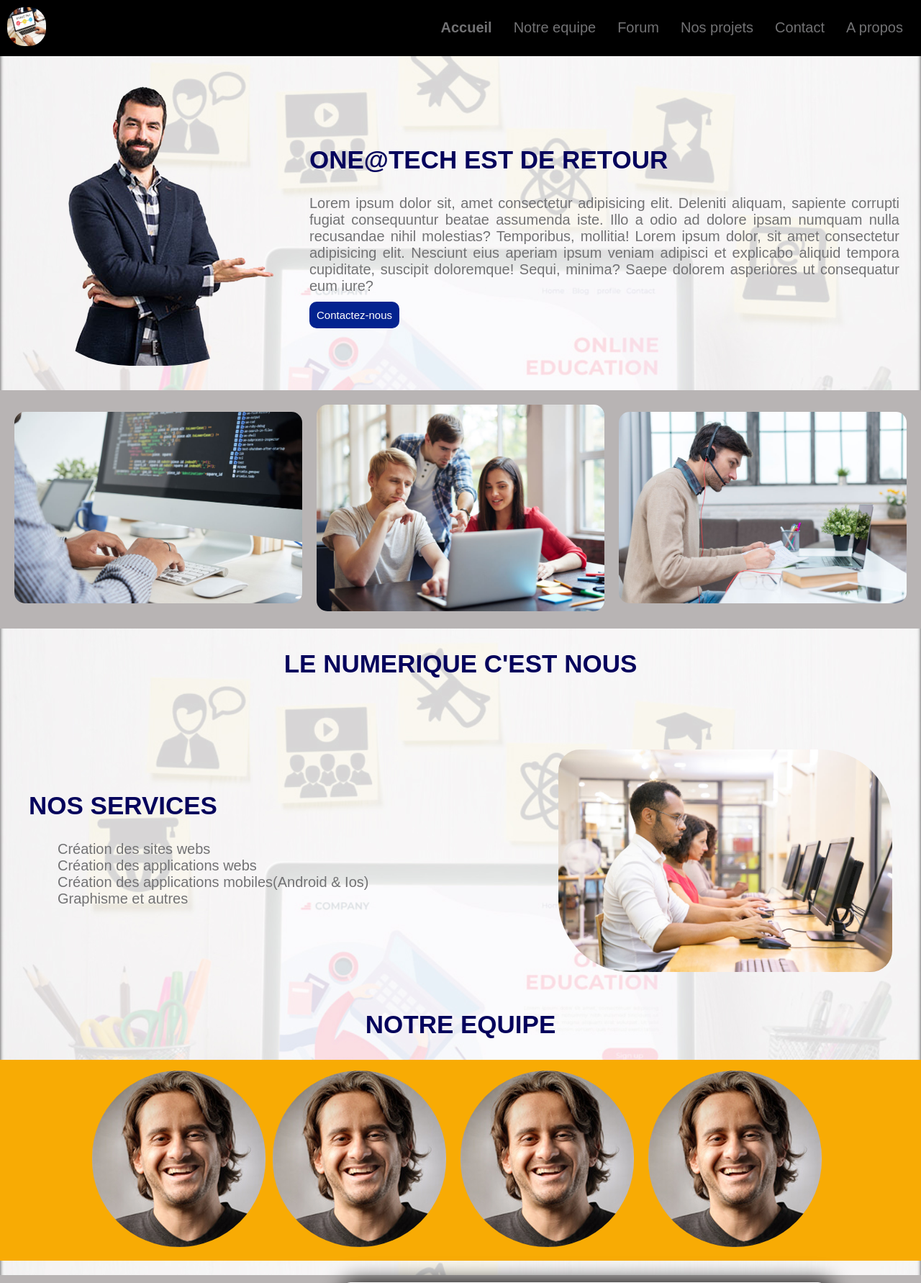
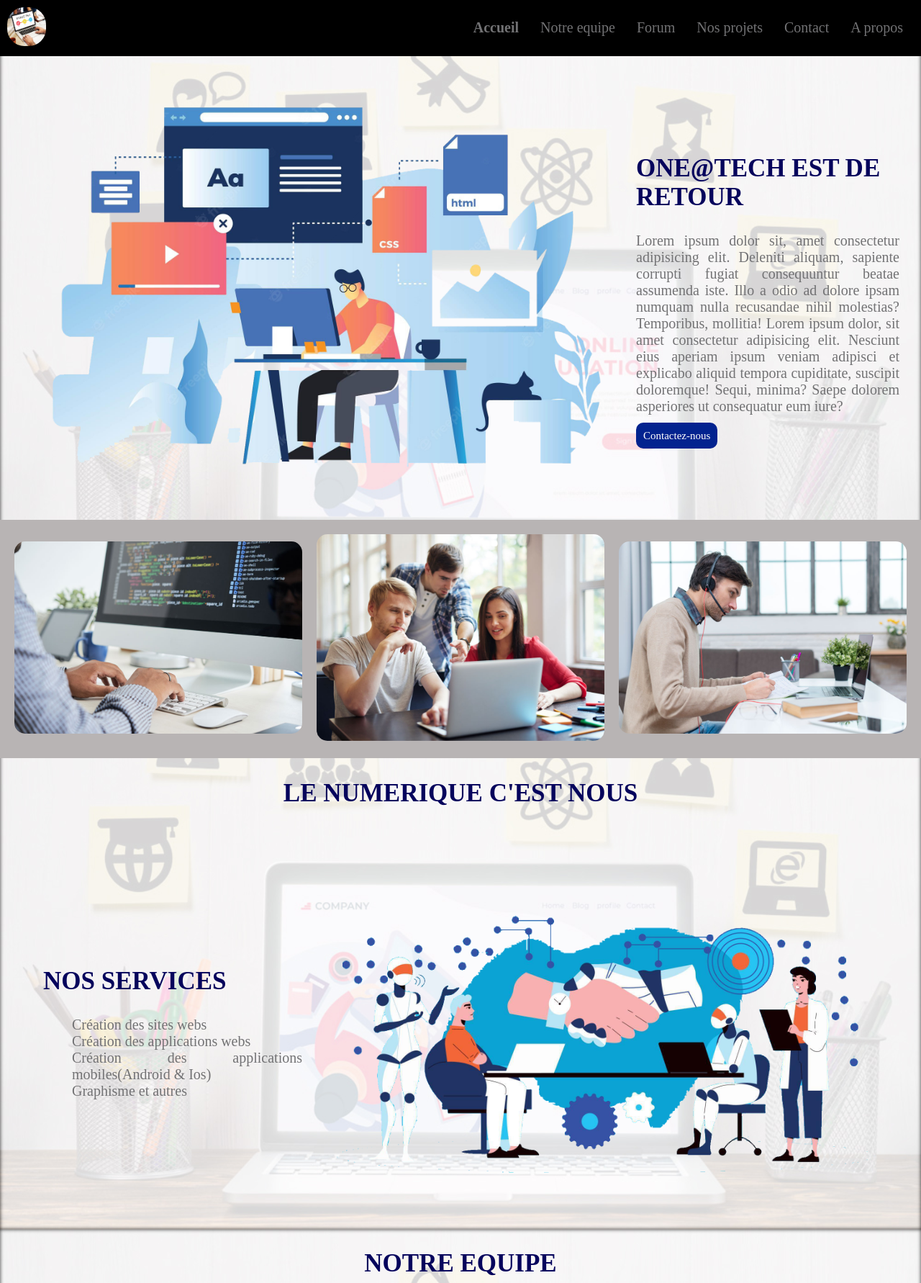
Before and after one commit to jeremiekabasele/Client, a PHP site: page / in a window 1280 px wide. Shown: the top 1782 px of the page at 72% size. Run offline with PHP 8.4, Linux system fonts and the light colour scheme.

Commit message:
review webapp

```diff
--- a/index.html
+++ b/index.html
@@ -27,7 +27,7 @@
     <section>
         <div class="hero">
             <div class="hero_img">
-                <img src="photo1.png" alt="illustre" class="image">
+                <img src="accueil.png" alt="illustre" class="image">
             </div>
             <div class="hero_text">
                 <h1>One@tech est de retour</h1>
@@ -72,7 +72,7 @@
                     </ul>
             </div>
             <div class="expertise_1">
-                <img src="work-4.jpg" alt="" class="expertise_image">
+                <img src="6243099-arriere-plan-intelligence-artificielle-vectoriel.png" alt="" class="expertise_image">
             </div>
         </div>
     </section>
@@ -80,16 +80,16 @@
         <h1 style="text-align:center;">NOTRE EQUIPE</h1>
         <div class="hero_back2">
             <div class="">
-                <img src="clients-1.jpg" class="card_i1" alt="">
+                <img src="my-profile.jpg" class="card_i1" alt="">
             </div>
             <div class="card">
-                <img src="clients-1.jpg" class="card_i1" alt="">
+                <img src="my-profile.jpg" class="card_i1" alt="">
             </div>
             <div class="card">
-                <img src="clients-1.jpg" class="card_i1" alt="">
+                <img src="my-profile.jpg" class="card_i1" alt="">
             </div>
             <div class="card">
-                <img src="clients-1.jpg" class="card_i1" alt="">
+                <img src="my-profile.jpg" class="card_i1" alt="">
             </div>
         </div>
     </section>
--- a/papier.css
+++ b/papier.css
@@ -1,7 +1,7 @@
 body{
     margin: 0px;
     padding: 0px;
-    font-family: Arial, Helvetica, sans-serif;
+    font-family: Poppins;
     background-image: url('image_2.jpg');
     background-attachment: fixed;
     background-repeat: no-repeat;
@@ -37,12 +37,14 @@ li.navbar_items, a{
     text-decoration: none;
 }
 .hero{
-    display: flex;
+    display: grid;
+    grid-template-columns: 70% 30%;
     margin: 30px;
     align-items: center;
 }
 .image{
     border-radius: 0px 0px 200px 150px;
+    width: 100%;
 }
 h1{
    color:  rgb(5, 3, 92);
@@ -74,17 +76,18 @@ h1{
  }
 
  .autres{
-     display: flex;
+     display: grid;
+     grid-template-columns: 30% 70%;
      margin: 20px;
+     padding: 20px;
      align-items: center;
  }
  .expertise_image{
      width: 100%;
      margin-top: 50px;
-     border-radius: 30px 100px 30px 100px;
  }
  .expertise_2{
-   width: 60%;
+   width: 100%;
    margin-top: 0px;
    margin-bottom: 0px;
    margin: 20px;
@@ -95,7 +98,7 @@ h1{
 .expertise_1{
     margin-top: 0px;
     margin-bottom: 0px;
-    width: 40%;
+    width: 100%;
     margin: 20px;
  }
  footer{
@@ -136,7 +139,7 @@ h1{
  .hero_back2{
     display: flex;
     align-items: center;
-    background-color: rgb(248, 171, 4);
+    background-color: rgb(117, 107, 255);
     justify-content: center;
     padding: 5px;
     margin-bottom: 20px;
@@ -171,9 +174,6 @@ h1{
         display:flex;
         flex-direction: column;
     }
-    .image{
-        display: none;
-    }
     h1{
         color:  rgb(5, 3, 92);
         text-transform: uppercase;
@@ -205,7 +205,7 @@ h1{
     .hero_back2{
         display: flex;
         flex-direction: column;
-        background-color: rgb(248, 171, 4);
+        background-color: rgb(117, 107, 255);
         justify-content: center;
         padding: 5px;
         margin-bottom: 20px;
```
Also changed, not shown: login.php (deleted, +0 -126 lines), 6243099-arriere-plan-intelligence-artificielle-vectoriel.jpg (added), 6243099-arriere-plan-intelligence-artificielle-vectoriel.png (added), accueil.png (added), my-profile.jpg (added), which-web-design-platform-is-right-for-you-5e4d59fb941b9.png (added).
